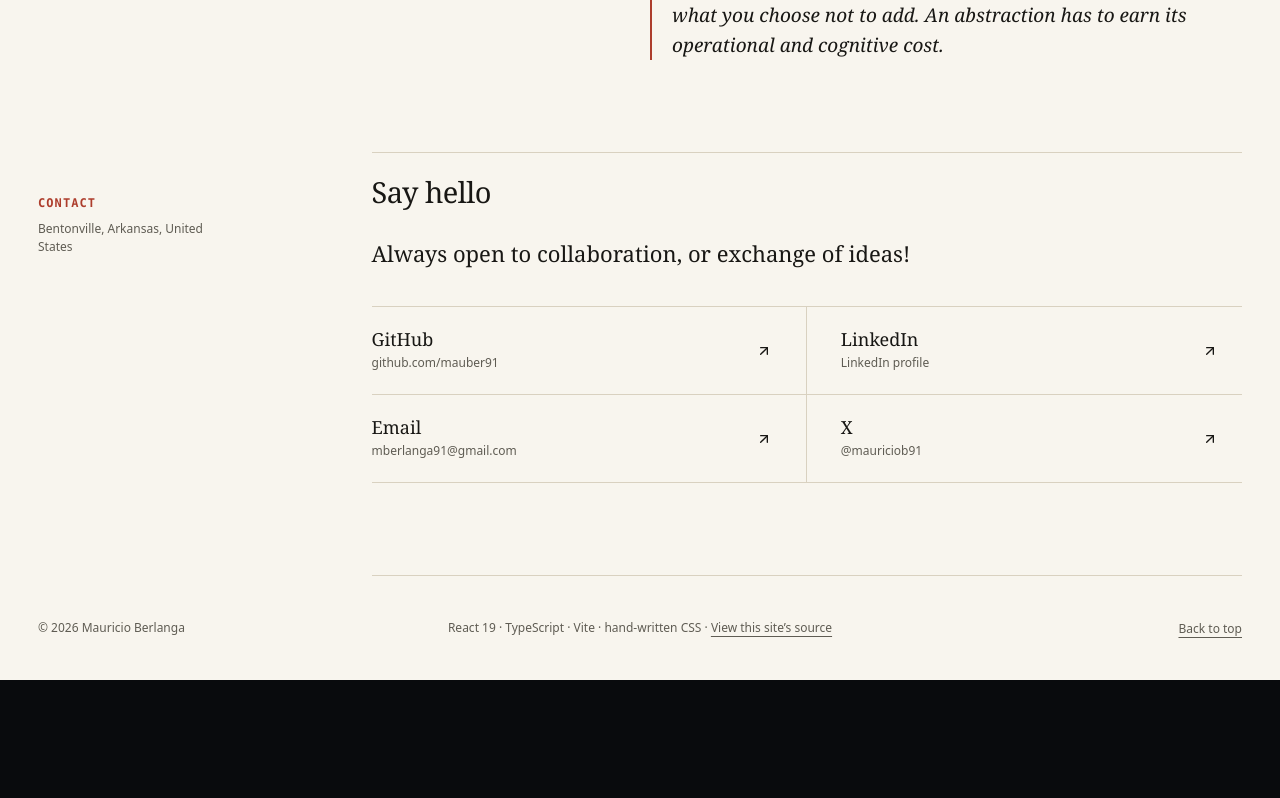
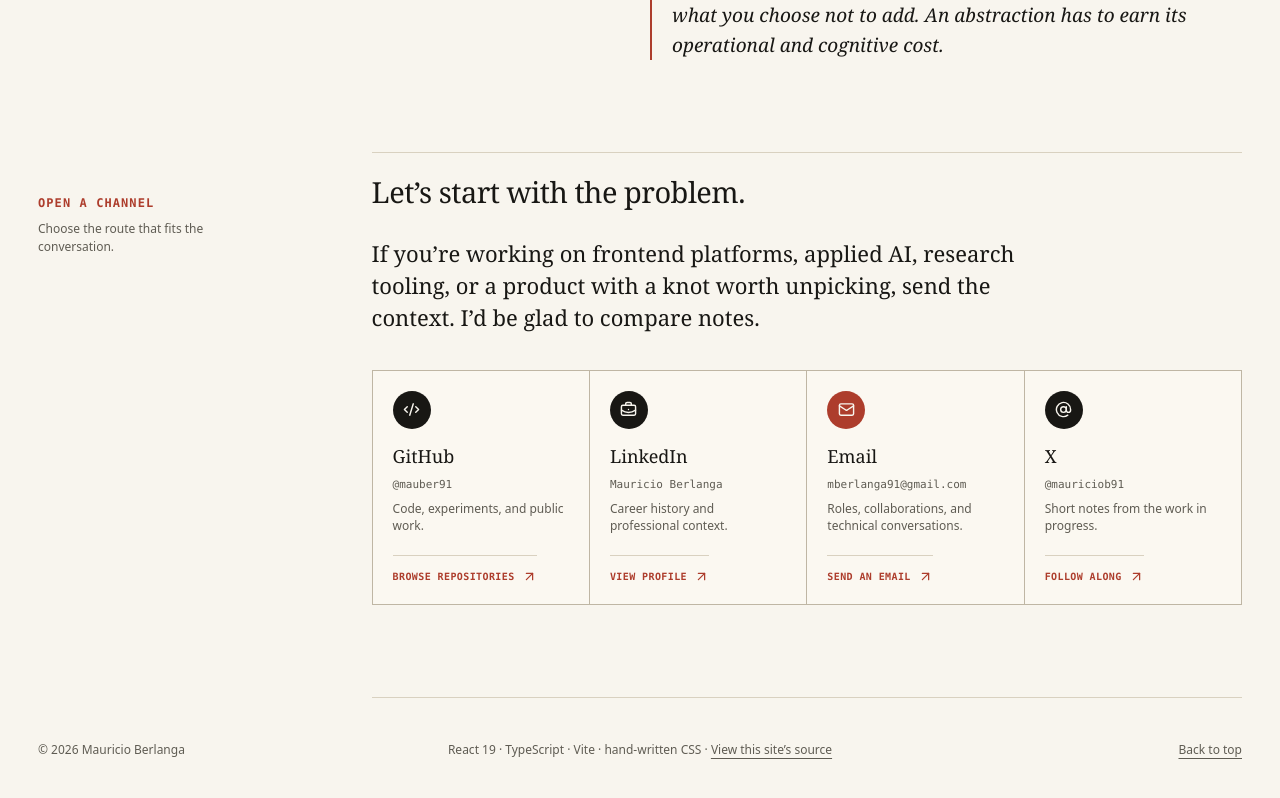
Before and after one commit to mauber91/mauricio-berlanga-portfolio, a React (Vite) app: page / in a window 1280 px wide. Shown: the part 6261-7059 px from the top of the page. Before the commit the page ends 6941 px from the top, so only its background shows below. Built offline with nearby package versions, Linux system fonts and the light colour scheme.

Commit message:
Refresh portfolio contact channels

```diff
--- a/src/App.tsx
+++ b/src/App.tsx
@@ -1,4 +1,4 @@
-import { ArrowDown, ArrowRight, ArrowUpRight, FileText } from 'lucide-react'
+import { ArrowDown, ArrowRight, ArrowUpRight, AtSign, BriefcaseBusiness, Code2, FileText, Mail } from 'lucide-react'
 import { Header } from './components/Header'
 import { ArticlePage } from './components/article/ArticlePage'
 import { articles, getArticleByPath } from './data/articles'
@@ -279,24 +279,33 @@ function App() {
 
         <section className="field-section field-shell field-contact" id="contact" aria-labelledby="contact-title">
           <div className="field-rail">
-            <p>Contact</p>
-            <span>{personal.location}</span>
+            <p>Open a channel</p>
+            <span>Choose the route that fits the conversation.</span>
           </div>
           <div className="field-section-main">
-            <h2 id="contact-title" className="field-section-title">Say hello</h2>
-            <p className="field-contact-copy">Always open to collaboration, or exchange of ideas!</p>
+            <h2 id="contact-title" className="field-section-title">Let’s start with the problem.</h2>
+            <p className="field-contact-copy">If you’re working on frontend platforms, applied AI, research tooling, or a product with a knot worth unpicking, send the context. I’d be glad to compare notes.</p>
             <div className="field-contact-links">
-              {socialLinks.map((link) => (
+              {socialLinks.map((link) => {
+                const Icon = link.label === 'Email' ? Mail : link.label === 'LinkedIn' ? BriefcaseBusiness : link.label === 'X' ? AtSign : Code2
+                return (
                   <a
+                    className={`field-contact-link field-contact-link-${link.label.toLowerCase()}`}
                     href={sitePath(link.href)}
                     key={link.label}
                     target={link.href.startsWith('http') ? '_blank' : undefined}
                     rel={link.href.startsWith('http') ? 'noreferrer' : undefined}
                   >
-                  <span><b>{link.label}</b><small>{link.display}</small></span>
-                  <ArrowUpRight size={16} aria-hidden="true" />
+                    <span className="field-contact-icon" aria-hidden="true"><Icon size={17} /></span>
+                    <span className="field-contact-details">
+                      <b>{link.label}</b>
+                      <small>{link.display}</small>
+                      <span>{link.description}</span>
+                    </span>
+                    <span className="field-contact-action">{link.action}<ArrowUpRight size={15} aria-hidden="true" /></span>
                   </a>
-              ))}
+                )
+              })}
             </div>
           </div>
         </section>
--- a/src/data/content.ts
+++ b/src/data/content.ts
@@ -2,6 +2,8 @@ export type SocialLink = {
   label: string
   href: string
   display: string
+  description: string
+  action: string
 }
 
 export type Track = 'ai' | 'frontend' | 'both'
@@ -97,15 +99,35 @@ export const proofStrip: ProofItem[] = [
 ]
 
 export const socialLinks: SocialLink[] = [
-  { label: 'GitHub', href: 'https://github.com/mauber91', display: 'github.com/mauber91' },
+  {
+    label: 'GitHub',
+    href: 'https://github.com/mauber91',
+    display: '@mauber91',
+    description: 'Code, experiments, and public work.',
+    action: 'Browse repositories',
+  },
   {
     label: 'LinkedIn',
     // TODO(owner): claim a vanity LinkedIn URL and update href.
     href: 'https://www.linkedin.com/in/mauricio-berlanga-carrillo-58a62334',
-    display: 'LinkedIn profile',
+    display: 'Mauricio Berlanga',
+    description: 'Career history and professional context.',
+    action: 'View profile',
   },
-  { label: 'Email', href: `mailto:${personal.email}`, display: personal.email },
-  { label: 'X', href: 'https://x.com/mauriciob91', display: '@mauriciob91' },
+  {
+    label: 'Email',
+    href: `mailto:${personal.email}`,
+    display: personal.email,
+    description: 'Roles, collaborations, and technical conversations.',
+    action: 'Send an email',
+  },
+  {
+    label: 'X',
+    href: 'https://x.com/mauriciob91',
+    display: '@mauriciob91',
+    description: 'Short notes from the work in progress.',
+    action: 'Follow along',
+  },
 ]
 
 export type ExperienceItem = {
--- a/src/field-notes.css
+++ b/src/field-notes.css
@@ -642,54 +642,87 @@
 }
 
 .field-contact-copy {
-  max-width: 650px;
+  max-width: 690px;
   color: var(--field-ink) !important;
   font: 400 22px/1.45 Georgia, "Times New Roman", serif;
 }
 
 .field-contact-links {
   display: grid;
-  grid-template-columns: repeat(2, minmax(0, 1fr));
+  grid-template-columns: repeat(4, minmax(0, 1fr));
   margin-top: 36px;
-  border-top: 1px solid var(--field-rule);
-}
-
-.field-contact-links a {
+  border-top: 1px solid var(--field-rule-strong);
+  border-left: 1px solid var(--field-rule-strong);
+}
+
+.field-contact-link {
   display: flex;
-  min-height: 88px;
-  gap: 20px;
-  align-items: center;
-  justify-content: space-between;
-  padding: 16px 24px 16px 0;
-  border-bottom: 1px solid var(--field-rule);
-}
-
-.field-contact-links a:nth-child(odd) {
-  padding-right: 34px;
-  border-right: 1px solid var(--field-rule);
-}
-
-.field-contact-links a:nth-child(even) {
-  padding-left: 34px;
-}
-
-.field-contact-links a:hover {
-  color: var(--field-accent);
-}
-
-.field-contact-links span {
-  display: grid;
-  gap: 4px;
-}
-
-.field-contact-links b {
+  min-height: 234px;
+  flex-direction: column;
+  gap: 17px;
+  align-items: flex-start;
+  padding: 20px;
+  border-right: 1px solid var(--field-rule-strong);
+  border-bottom: 1px solid var(--field-rule-strong);
+  background: rgba(255, 252, 244, .32);
+  transition: color 160ms ease, background 160ms ease, transform 180ms ease;
+}
+
+.field-contact-link:hover {
+  color: var(--field-ink);
+  background: #f0ece2;
+  transform: translateY(-2px);
+}
+
+.field-contact-link-email .field-contact-icon {
+  color: var(--field-paper);
+  background: var(--field-accent);
+}
+
+.field-contact-icon {
+  display: grid;
+  width: 38px;
+  height: 38px;
+  place-items: center;
+  color: var(--field-paper);
+  border-radius: 50%;
+  background: var(--field-ink);
+}
+
+.field-contact-details {
+  display: grid;
+  flex: 1;
+  gap: 6px;
+  width: 100%;
+}
+
+.field-contact-details b {
   font: 400 18px/1.2 Georgia, "Times New Roman", serif;
 }
 
-.field-contact-links small {
+.field-contact-details small {
+  color: var(--field-muted);
+  font: 11px/1.4 ui-monospace, SFMono-Regular, Menlo, Consolas, monospace;
+  overflow-wrap: anywhere;
+}
+
+.field-contact-details > span {
+  max-width: 190px;
   color: var(--field-muted);
   font-size: 12px;
   line-height: 1.4;
+}
+
+.field-contact-action {
+  display: inline-flex;
+  gap: 7px;
+  align-items: center;
+  padding-top: 13px;
+  color: var(--field-accent);
+  border-top: 1px solid var(--field-rule);
+  font: 600 10px/1.3 ui-monospace, SFMono-Regular, Menlo, Consolas, monospace;
+  text-transform: uppercase;
+  letter-spacing: .04em;
 }
 
 .field-footer {
@@ -948,6 +981,10 @@
     grid-column: 2;
     grid-auto-flow: column;
     justify-content: start;
+  }
+
+  .field-contact-links {
+    grid-template-columns: repeat(2, minmax(0, 1fr));
   }
 }
 
@@ -1172,12 +1209,14 @@
     margin: 36px 0 0;
   }
 
-  .field-contact-links a,
-  .field-contact-links a:nth-child(odd),
-  .field-contact-links a:nth-child(even) {
-    min-height: 78px;
-    padding-inline: 0;
-    border-right: 0;
+  .field-contact-link {
+    min-height: 178px;
+    padding: 18px;
+    border-right: 1px solid var(--field-rule-strong);
+  }
+
+  .field-contact-details > span {
+    max-width: 420px;
   }
 
   .field-footer {
--- a/src/game/components/GamePanels.tsx
+++ b/src/game/components/GamePanels.tsx
@@ -1,5 +1,6 @@
 import {
   AudioWaveform,
+  AtSign,
   ArrowLeft,
   ArrowRight,
   ArrowUpRight,
@@ -251,8 +252,8 @@ export function DossierPanel({ visited, onClose, onOpenBuilding }: DossierPanelP
           </section>
 
           <footer className="game-dossier-contact">
-            <div><p>See a useful match?</p><h3>Let’s compare the work your team needs with the experience here.</h3></div>
-            <nav>{socialLinks.map((link) => <a href={link.href} key={link.label} target={link.href.startsWith('http') ? '_blank' : undefined} rel={link.href.startsWith('http') ? 'noreferrer' : undefined}>{link.label} <ArrowUpRight size={14} /></a>)}</nav>
+            <div><p>Start with the problem.</p><h3>Let’s compare the work your team needs with the experience here.</h3></div>
+            <nav>{socialLinks.map((link) => <a href={link.href} key={link.label} target={link.href.startsWith('http') ? '_blank' : undefined} rel={link.href.startsWith('http') ? 'noreferrer' : undefined}>{link.action} <ArrowUpRight size={14} /></a>)}</nav>
           </footer>
         </div>
       </section>
@@ -720,7 +721,7 @@ function GitHubCaseFile({ repository }: { repository?: string }) {
 function ContactCaseFile({ panel, onOpenBuilding }: { panel: Extract<InteriorExhibit['caseFile'], { kind: 'contact' }>['panel']; onOpenBuilding: (id: BuildingId) => void }) {
   const { personal, skillGroups, socialLinks } = gameContent
   const [copied, setCopied] = useState(false)
-  const contactIcons: Record<string, LucideIcon> = { GitHub: Code2, LinkedIn: BriefcaseBusiness, Email: Mail }
+  const contactIcons: Record<string, LucideIcon> = { GitHub: Code2, LinkedIn: BriefcaseBusiness, Email: Mail, X: AtSign }
   const copyEmail = async () => {
     try {
       await navigator.clipboard.writeText(personal.email)
@@ -753,7 +754,7 @@ function ContactCaseFile({ panel, onOpenBuilding }: { panel: Extract<InteriorExh
         <section className="game-contact-grid">
           {socialLinks.map((link) => {
             const Icon = contactIcons[link.label] ?? ArrowUpRight
-            return <a href={link.href} key={link.label} target={link.href.startsWith('http') ? '_blank' : undefined} rel={link.href.startsWith('http') ? 'noreferrer' : undefined}><span><Icon size={20} /></span><p>{link.label}</p><h3>{link.display}</h3><i>Open link <ArrowUpRight size={14} /></i></a>
+            return <a href={link.href} key={link.label} target={link.href.startsWith('http') ? '_blank' : undefined} rel={link.href.startsWith('http') ? 'noreferrer' : undefined}><span><Icon size={20} /></span><p>{link.label}</p><h3>{link.display}</h3><small>{link.description}</small><i>{link.action} <ArrowUpRight size={14} /></i></a>
           })}
         </section>
       ) : null}
```
Lines whose indentation alone changed are shown as unchanged.
